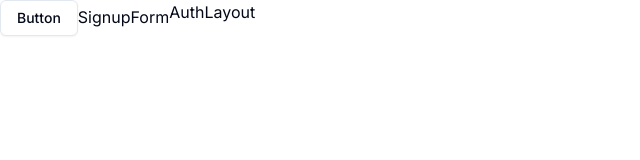
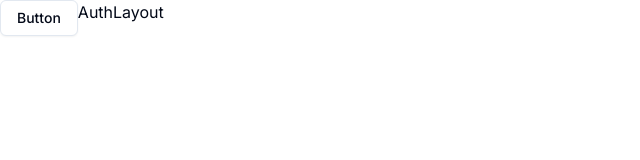
Before and after one commit to HamzaAmir97/SocialMediaPlatform, a React (Vite) app: page /sign-up in a window 1280 px wide. Shown: the top 160 px of the page, without its empty margins (0-640 px from the left). Built offline with nearby package versions, Linux system fonts and the light colour scheme.

Commit message:
try routes

```diff
--- a/src/_auth/forms/SignupForm.tsx
+++ b/src/_auth/forms/SignupForm.tsx
@@ -6,7 +6,7 @@ function SignupForm() {
 
       <Button variant="outline">Button</Button>
 
-      SignupForm</div>
+      </div>
   )
 }
 
```
